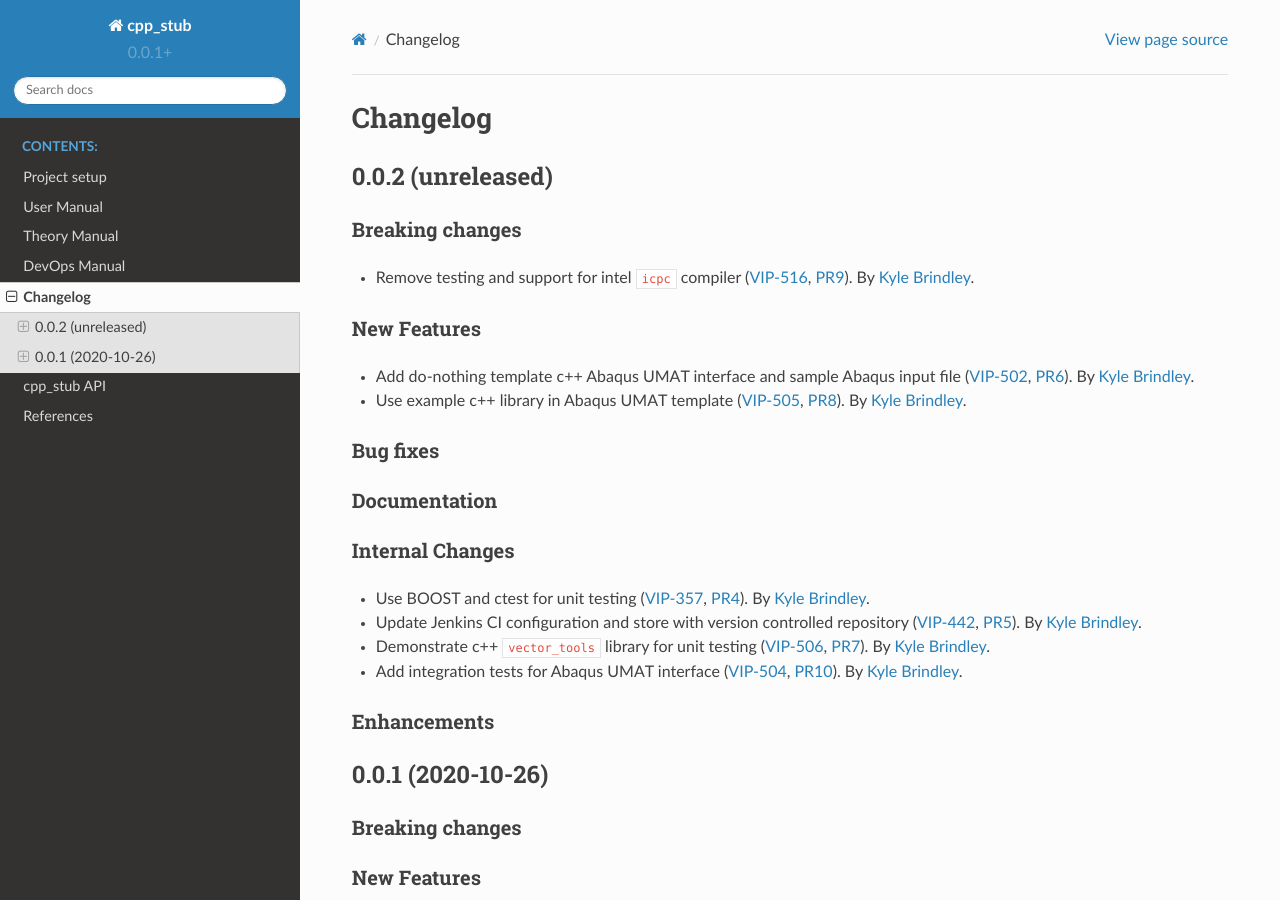
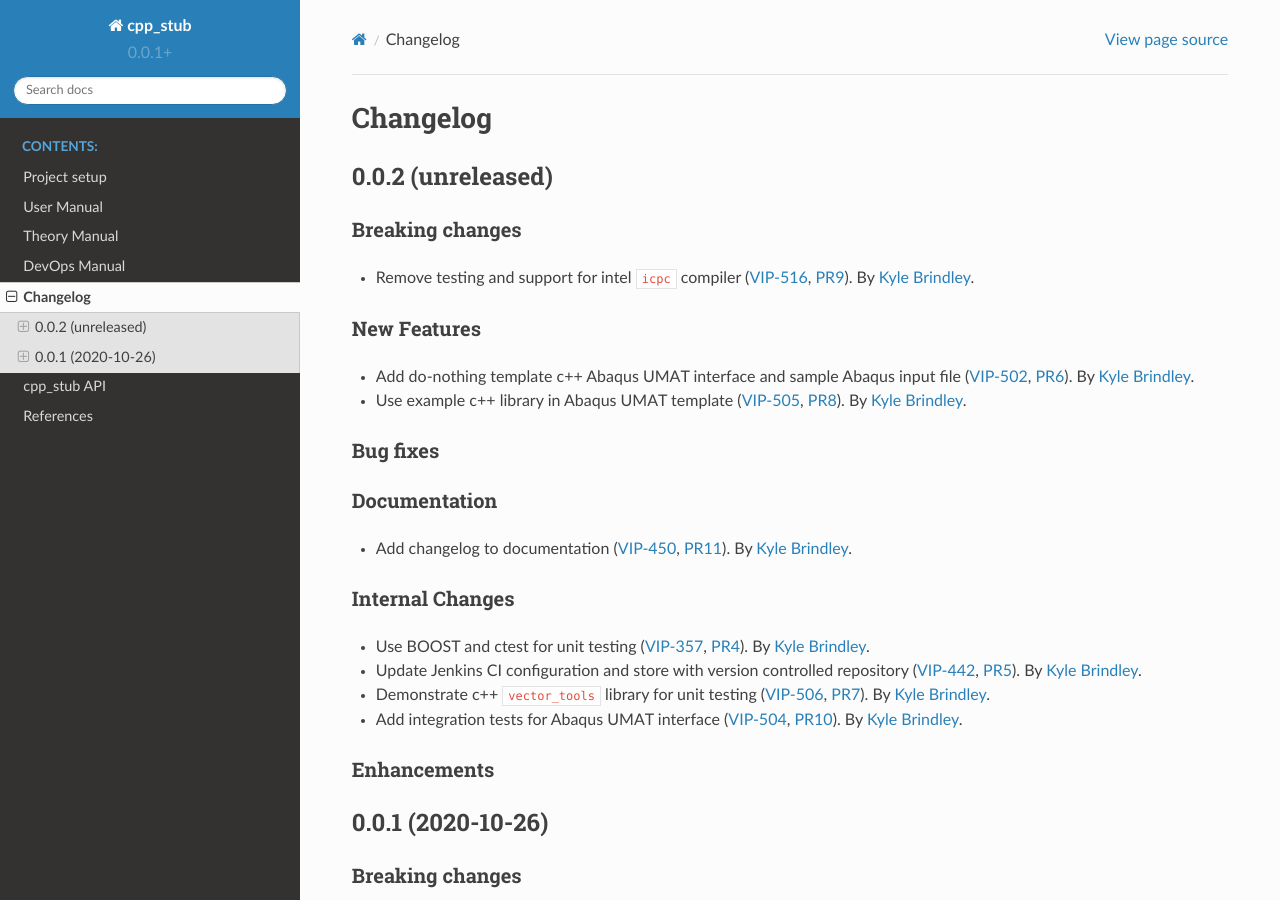
Before and after one commit to lanl/tardigrade-asp, a Sphinx documentation site: the page built from docs/changelog.rst, in a window 1280 px wide and 900 px high. Built offline with Sphinx 7.4.7 and the Read the Docs theme 2.0.0, drawn with Linux system fonts in a browser that asks for light colours.

Commit message:
DOC: update change log with current PR

```diff
--- a/docs/changelog.rst
+++ b/docs/changelog.rst
@@ -20,6 +20,7 @@ Bug fixes
 
 Documentation
 ~~~~~~~~~~~~~
+- Add changelog to documentation (:jira:`450`, :pull:`11`). By `Kyle Brindley`_.
 
 Internal Changes
 ~~~~~~~~~~~~~~~~
```
